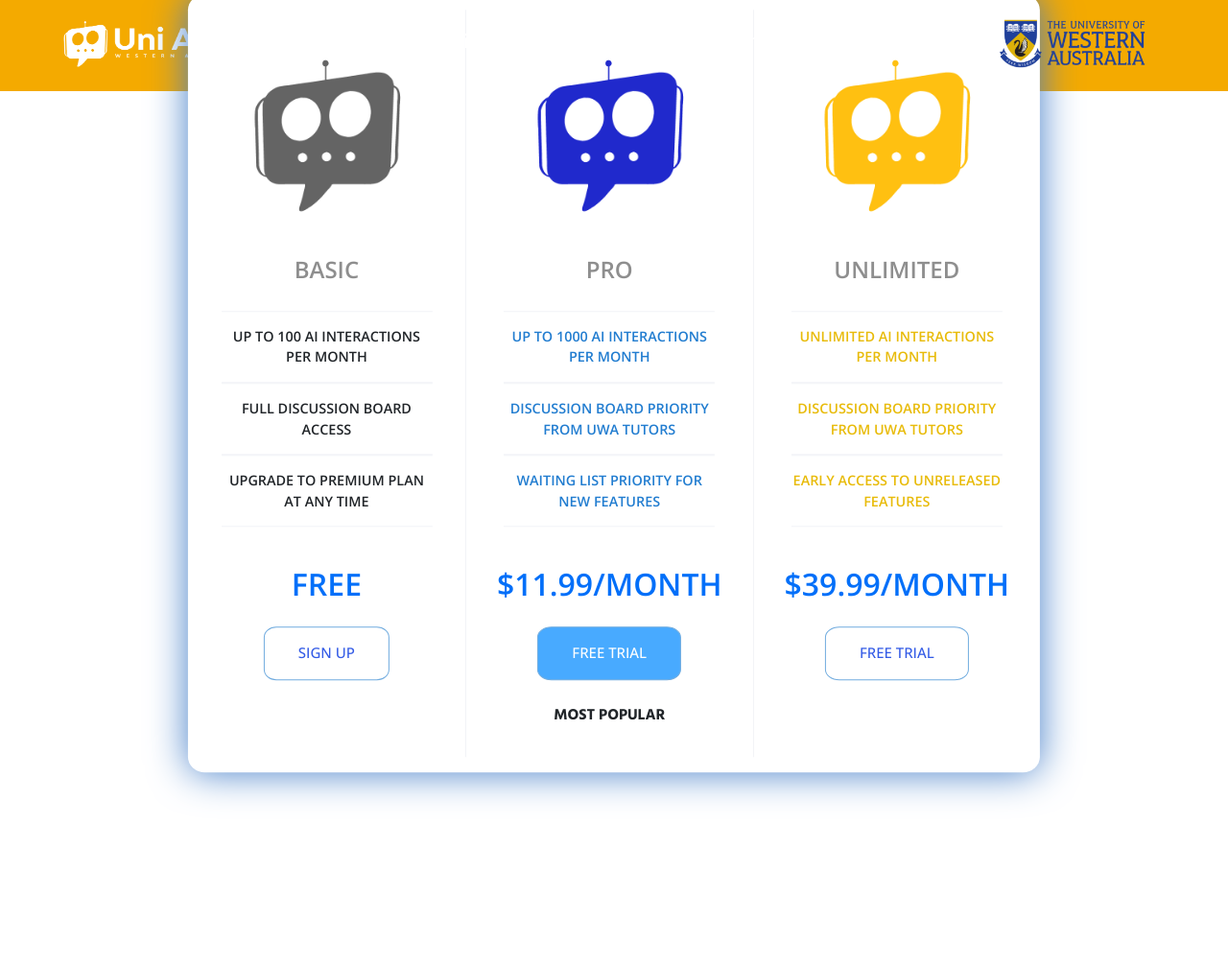
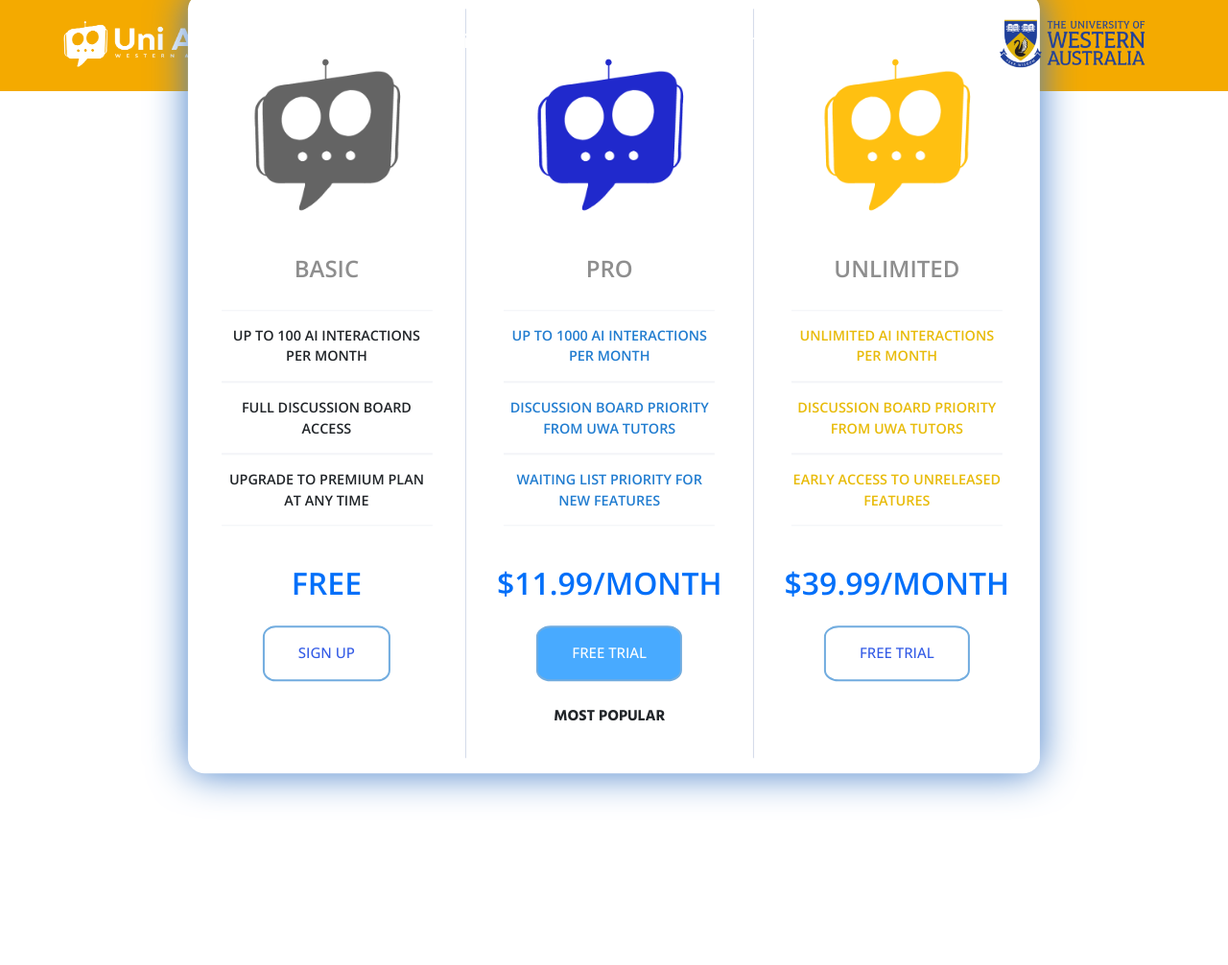
Before and after one commit to AbhinavDevelops/Uni-Assist, a Flask app: page /pricing in a window 1280 px wide. Shown: the top 1006 px of the page at 96% size. Run offline with Flask 3, Linux system fonts and the light colour scheme.

Commit message:
pricing table borders adjusted

```diff
--- a/static/styles.css
+++ b/static/styles.css
@@ -202,8 +202,8 @@ div.panel {
 }
 
 div.pricing-plan:nth-of-type(2){
-  border-left: 1px solid #f1f3f7;
-  border-right: 1px solid #f1f3f7;
+  border-left: 1px solid #d1d9e8;
+  border-right: 1px solid #d1d9e8;
 }
 
 img.pricing-img {
@@ -263,7 +263,7 @@ button.pricing-button {
   padding: 15px 35px;
   border-radius: 10%/ 20%;
   background-color: white;
-  border: 1px solid #71acdf;
+  border: 2px solid #71acdf;
 }
 
 button.pricing-button a {
```
